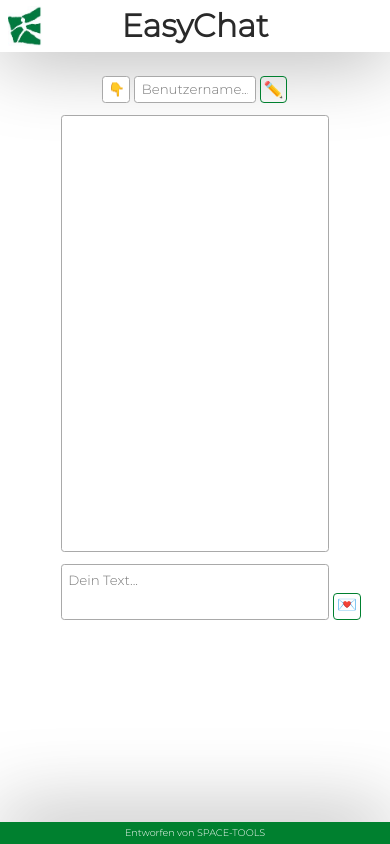
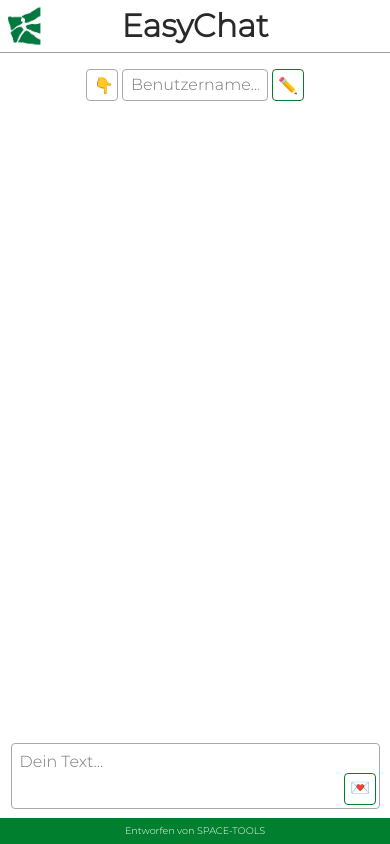
Before and after one commit to JonasRoeser/SPACE-TOOLS, an Angular app: page / in a window 390 px wide. Built offline with nearby package versions, Linux system fonts and the light colour scheme; no server answers.

Commit message:
Mobile Improvements

```diff
--- a/src/app/components/chat-bar/chat-bar.component.css
+++ b/src/app/components/chat-bar/chat-bar.component.css
@@ -61,14 +61,15 @@
 
 @media only screen and (max-width: 680px) {
     :host {
-        margin-bottom: 1em;
+        margin-bottom: 0.5em;
     }
 
     .inputArea {
         height: 3em;
         min-width: 17em;
-        width: 65vw;
+        width: 90vw;
         padding: 0.5em;
+        font-size: 1em;
     }
 
     .sendMessageBtn1 {
@@ -76,7 +77,7 @@
     }
 
     .sendMessageBtn2 {
-        height: 1.7em;
+        height: 2em;
         background-color: #00802F;
         color: white;
         border-radius: 0.25em;
@@ -85,13 +86,15 @@
         font-weight: bold;
         font-size: 1em;
         margin-left: 0.25em;
-        width: 1.7em;
+        width: 2em;
         padding: 0;
         padding-bottom: 0.15em;
+        padding-left: 0.1em;
         outline: none;
         cursor: pointer;
         position: absolute;
-        bottom: 0;
+        bottom: 0.25em;
+        right: 0.25em;
         display: inline-block;
     }
 
--- a/src/app/components/chat-history/chat-history.component.css
+++ b/src/app/components/chat-history/chat-history.component.css
@@ -38,10 +38,11 @@
 @media only screen and (max-width: 680px) {
     .historyFeld {
         min-height: 13em;
-        height: 50vh;
+        height: calc(var(--vh, 1vh) * 100 - 18em);
         min-width: 17em;
-        width: 65vw;
+        width: 90vw;
         padding: 0.5em;
         font-size: 0.833em;
+        border: none;
     }
 }
--- a/src/app/components/chat-history/chat-history.component.ts
+++ b/src/app/components/chat-history/chat-history.component.ts
@@ -16,6 +16,10 @@ export class ChatHistoryComponent implements OnInit {
     setInterval(() => {
       this.getHistory();
     }, 1000);
+      // First we get the viewport height and we multiple it by 1% to get a value for a vh unit
+    let vh = window.innerHeight * 0.01;
+    // Then we set the value in the --vh custom property to the root of the document
+    document.documentElement.style.setProperty('--vh', `${vh}px`);
   }
 
   private getHistory(): void {
--- a/src/app/components/chat-user/chat-user.component.css
+++ b/src/app/components/chat-user/chat-user.component.css
@@ -78,22 +78,23 @@ option {
 
 @media only screen and (max-width: 680px) {
     :host {
-        margin-top: 1.5em;
+        margin-top: 1em;
     }
 
     select {
         -moz-appearance: none;
         -webkit-appearance: none;
         appearance: none;
-        font-size: 0.85em;
-        right: 9.25em;
+        font-size: 1em;
+        right: 9.35em;
         height: 2em;
-        width: 2.1em;
+        width: 2em;
         border-radius: 0.25em;
         position: absolute;
-        outline: 2em;
+        display: inline-block;
+        outline: none;
         font-family: montserratLight, sans-serif;
-        vertical-align: bottom;
+        bottom: 0;
         padding-left: 0.4em;
         border: 1px solid rgb(169,169,169);
         color: rgb(94, 94, 94);
@@ -102,9 +103,9 @@ option {
 
     input {
         resize: none;
-        height: 0.9em;
+        height: 1.7em;
+        font-size: 1em;
         border-radius: 0.25em;
-        outline: 2em;
         font-family: montserratLight, sans-serif;
         vertical-align: bottom;
         padding: 0.5em;
@@ -119,7 +120,7 @@ option {
     }
 
     .outputUserBtn2 {
-        height: 1.7em;
+        height: 2em;
         background-color: #00802F;
         color: white;
         border-radius: 0.25em;
@@ -127,7 +128,7 @@ option {
         font-family: montserratLight, sans-serif;
         font-weight: bold;
         font-size: 1em;
-        width: 1.7em;
+        width: 2em;
         margin-left: 0.25em;
         padding: 0;
         padding-bottom: 0.15;
@@ -146,3 +147,13 @@ option {
     }
 
 }
+
+@media only screen and (min-width: 680px) {
+    #startOption {
+        content: "j";
+    }
+
+    option {
+        content: none;
+    }
+}
--- a/src/app/components/chat-user/chat-user.component.html
+++ b/src/app/components/chat-user/chat-user.component.html
@@ -1,12 +1,12 @@
 <select id="selectField" [style.backgroundColor]="chatUsercolor" [(ngModel)]="chatUsercolor">
-    <option value="undefined" disabled selected hidden>👇</option>
-    <option value="#FF0000" style="background:#FF0000"></option>
-    <option value="#01DF01" style="background:#01DF01"></option>
-    <option value="#FF8000" style="background:#FF8000"></option>
-    <option value="#00BFFF" style="background:#00BFFF"></option>
-    <option value="#A4A4A4" style="background:#A4A4A4"></option>
-    <option value="#9A2EFE" style="background:#9A2EFE"></option>
-    <option value="#0101DF" style="background:#0101DF"></option>
+    <option id="startOptione" value="undefined" disabled selected hidden>👇</option>
+    <option value="#FF0000" style="background:#FF0000; color:#FF0000">Rot</option>
+    <option value="#01DF01" style="background:#01DF01; color:#01DF01">Hellgrün</option>
+    <option value="#FF8000" style="background:#FF8000; color:#FF8000">Orange</option>
+    <option value="#00BFFF" style="background:#00BFFF; color:#00BFFF">Hellblau</option>
+    <option value="#A4A4A4" style="background:#A4A4A4; color:#A4A4A4">Grau</option>
+    <option value="#9A2EFE" style="background:#9A2EFE; color:#9A2EFE">Lila</option>
+    <option value="#0101DF" style="background:#0101DF; color:#0101DF">Dunkelblau</option>
 </select>
 <input class="inputArea" [(ngModel)]="chatUsername" placeholder="Benutzername..." (keydown.enter)="outputUsername(chatUsername, chatUsercolor);false">
 <button class="outputUserBtn1" (click)="outputUsername(chatUsername, chatUsercolor)" [disabled]="!chatUsername || !chatUsercolor || chatUsername == changeTestName && chatUsercolor == changeTestColor">
--- a/src/app/components/footer/footer.component.css
+++ b/src/app/components/footer/footer.component.css
@@ -20,9 +20,13 @@ h1 {
 }
 
 @media only screen and (max-width: 680px) {
+    :host {
+        box-shadow: none;
+    }
+
     h1 {
-        margin-top: 0.6em;
-        margin-bottom: 0.6em;
+        margin-top: 0.8em;
+        margin-bottom: 0.8em;
         font-size: 0.6em;
     }
 }
--- a/src/app/components/header/header.component.css
+++ b/src/app/components/header/header.component.css
@@ -30,6 +30,11 @@ h1 {
 }
 
 @media only screen and (max-width: 680px) {
+    :host {
+        box-shadow: none;
+        border-bottom: 1px solid rgb(158, 158, 158);
+    }
+
     .logo1 {
         display: none;
     }
```
